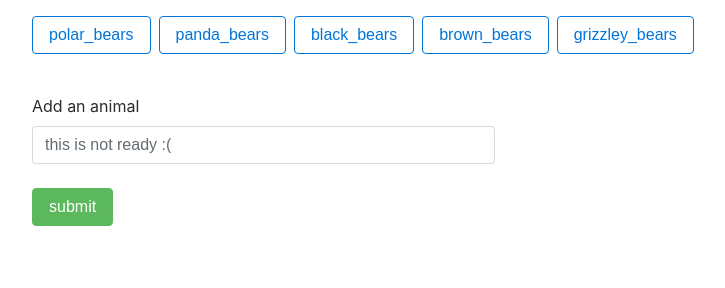
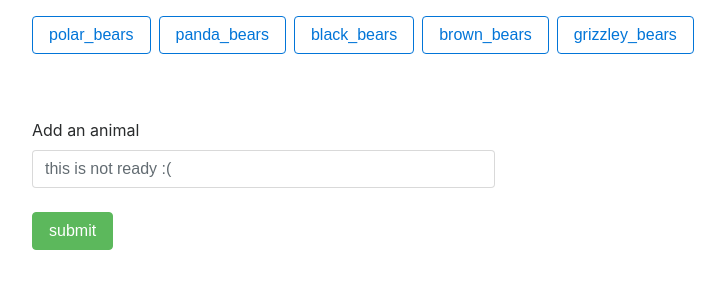
Before and after one commit to MikeYencha/Giftastic, a plain HTML site: page index.html in a window 1280 px wide. Shown: the whole page, without its empty margins (53-778 px from the left). Drawn offline with nearby package versions, Linux system fonts and the light colour scheme.

Commit message:
added margin to the top of the search label

```diff
--- a/index.html
+++ b/index.html
@@ -17,7 +17,7 @@
     <!-- form for my search option -->
 
       <form id="animal-form" class="clear">
-        <label for="animal-input">Add an animal</label>
+        <label for="animal-input" class="mt-4">Add an animal</label>
         <input type="text" id="gif-input" class="form-control col-sm-5" />
         <br />
         <input id="find-gif" class="btn btn-success" type="submit" value="submit" />
```
